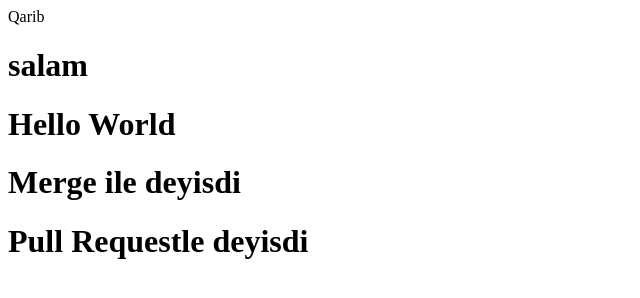
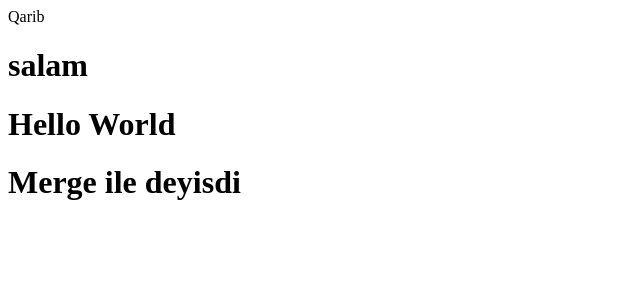
Before and after one commit to safaroww/demo-project, a plain HTML site: page Qarib.html in a window 1280 px wide. Shown: the whole page, without its empty margins (0-640 px from the left). Drawn offline with Linux system fonts and the light colour scheme.

Commit message:
Merge ile deyisiklik edildi

```diff
--- a/Qarib.html
+++ b/Qarib.html
@@ -11,6 +11,6 @@
     <h1>salam</h1>
     <h1>Hello World</h1>
     <h1>Merge ile deyisdi</h1>
-    <h1>Pull Requestle deyisdi</h1>
+
 </body>
 </html>
```
